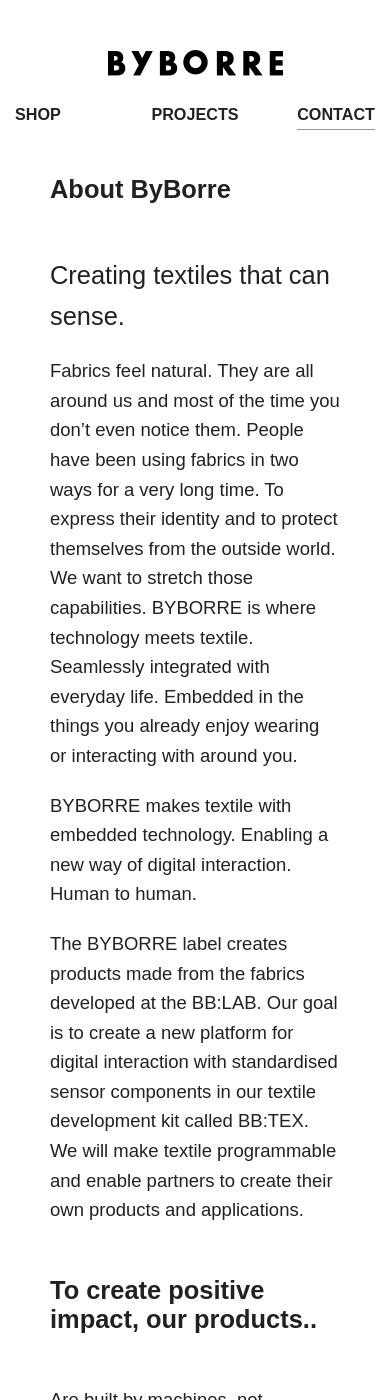
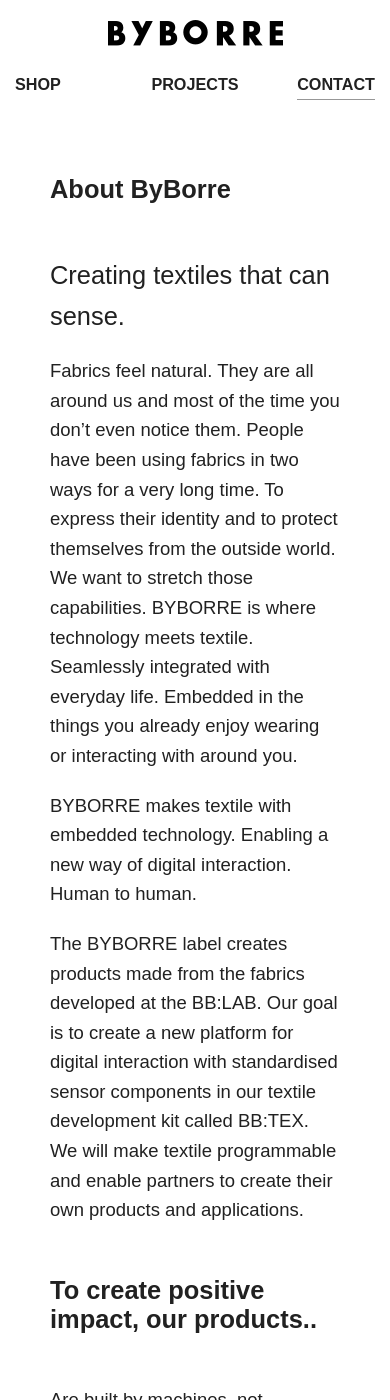
Before and after one commit to byborre/byborre.github.io, a Jekyll site: the page built from contact/index.html, in a window 390 px wide and 1400 px high. Built offline with Jekyll 4.4.1, drawn with Linux system fonts in a browser that asks for light colours; some web fonts are replaced; Markdown is read by kramdown in place of the engine named in the settings; a script that is not in the unit is left out; comment, search, counter and statistics services are not loaded.

Commit message:
smaller nav on mobile

```diff
--- a/_scss/_nav.sass
+++ b/_scss/_nav.sass
@@ -72,7 +72,8 @@
 @media only screen and (max-width: 768px)
 
   nav
-    padding-top: 50px
+    height: 120px
+    padding-top: 20px
 
     &.sticky
 
@@ -81,6 +82,9 @@
 
     .inner
       width: calc(100% - 50px)
+
+      & + *
+        margin-top: 120px
 
     ul
       margin-top: 25px
--- a/css/global.css
+++ b/css/global.css
@@ -517,12 +517,15 @@
 
 @media only screen and (max-width: 768px) {
   nav {
-    padding-top: 50px; }
+    height: 120px;
+    padding-top: 20px; }
     nav.sticky.headroom--not-top {
       padding-top: 30px; }
     nav .inner {
       width: -webkit-calc(100% - 50px);
       width: calc(100% - 50px); }
+      nav .inner + * {
+        margin-top: 120px; }
     nav ul {
       margin-top: 25px;
       position: static;
```
